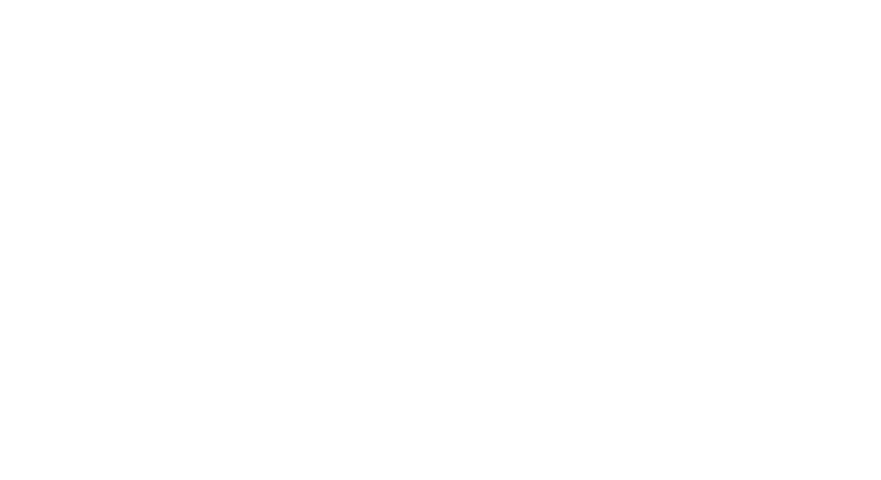
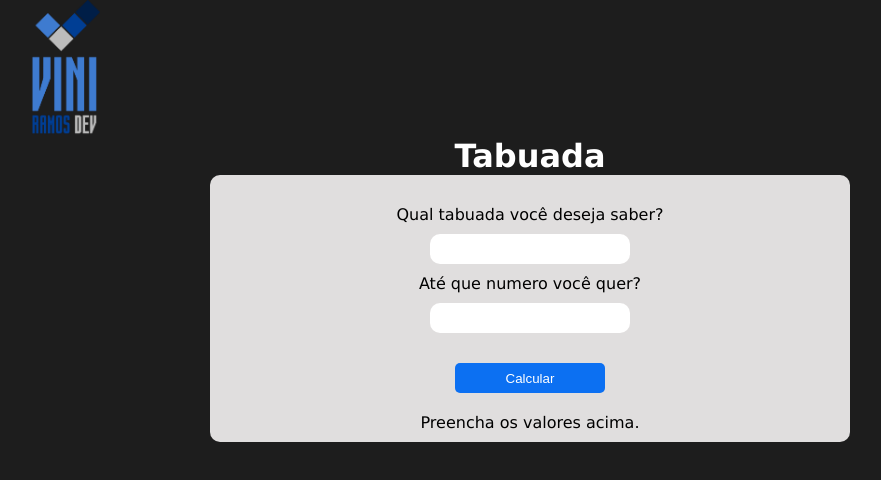
Before and after one commit to Viniiirj/TabuadaJS, a plain HTML site: page index.html in a window 1280 px wide. Shown: the whole page, without its empty margins (110-991 px from the left). Drawn offline with Linux system fonts and the light colour scheme.

Commit message:
Criada Tabuada

```diff
--- /dev/null
+++ b/css/style.css
@@ -0,0 +1,74 @@
+* {
+    margin: 0;
+    padding: 0;
+    box-sizing: border-box;
+}
+
+header img {
+    width: 70px;
+}
+
+header {
+    display: flex;
+    width: 1000px;
+    margin: auto;
+
+}
+
+body {
+    background-color: #1d1d1d;
+    color: white;
+    text-align: center;
+    font-family: Verdana, Geneva, Tahoma, sans-serif;
+}
+
+section{
+    background-color: rgb(224, 222, 222);
+    color: black;
+    display: flex;
+    flex-direction: column;
+    padding: 10px;
+    border-radius: 10px;
+    margin: auto;
+    width: 50%;
+}
+
+#formulario {
+    display: flex;
+    flex-direction: column;
+    gap: 5px;
+}
+
+#formulario p:nth-child(1) {
+    margin-top: 20px;
+}
+
+#botao {
+    background-color: rgb(12,112,242);
+    color: white;
+    border: none;
+    border-radius: 5px;
+    width: 150px;
+    height: 30px;
+    align-self: center;
+    margin: 20px;
+    padding: 5px 10px;
+    cursor: pointer;
+    transition: all .3s;
+
+}
+
+#botao:hover {
+    background-color: rgb(0, 81, 128);
+    box-shadow: 3px 3px 5px rgba(0, 0, 0, 0.349);
+}
+
+.form {
+    border: none;
+    margin: 5px;
+    border-radius: 10px;
+    height: 30px;
+    width: 200px;
+    align-self: center;
+    padding: 5px 15px;
+}
--- a/index.html
+++ b/index.html
@@ -1,11 +1,33 @@
 <!DOCTYPE html>
-<html lang="en">
+<html lang="pt-br">
 <head>
     <meta charset="UTF-8">
     <meta name="viewport" content="width=device-width, initial-scale=1.0">
-    <title>Document</title>
+    <title>Tabuada</title>
+    <link rel="stylesheet" href="css/style.css">
+    <script src="js/script.js" defer></script>
 </head>
 <body>
+    <header>
+        <img src="img/vini.png" alt="Logotipo">
 
+    </header>
+    <div class="titulo">
+        <h1>Tabuada</h1>
+    </div>
+    <section>
+
+        <div id="formulario">
+            <p>Qual tabuada você deseja saber?</p>
+            <input type="number" name="" class="form" id="num">
+            <p>Até que numero você quer?</p>
+            <input type="number" name="" class="form" id="end">
+            <input type="button" value="Calcular" id="botao" onclick="tabuada()">
+        </div>
+        <div class="resposta">
+            Preencha os valores acima.
+        </div>
+
+    </section>
 </body>
 </html>
--- /dev/null
+++ b/js/script.js
@@ -0,0 +1,25 @@
+
+function tabuada() {
+    let num = document.querySelector('#num')
+    let end = document.querySelector('#end')
+    let result = document.querySelector('.resposta')
+
+    let n = Number(num.value)
+    let e = Number(end.value)
+    let r = ''
+    let x = 0
+
+    if (n == '' || e =='') {
+        alert('[ERRO!] Confira os dados!')
+    } else {
+
+        result.innerHTML = `A tabuada de ${n} é:<br>`
+
+        do {
+           r= n * x
+           result.innerHTML+= `${n} X ${x} = ${r}<br>`
+           x++
+        } while(x <= e)
+    }
+
+}
```
Also changed, not shown: img/vini.png (added).
